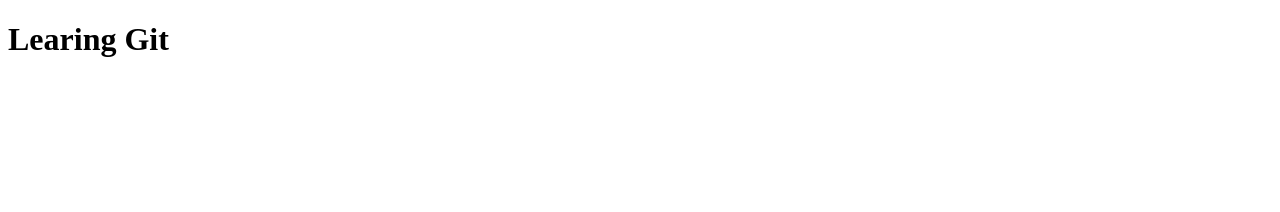
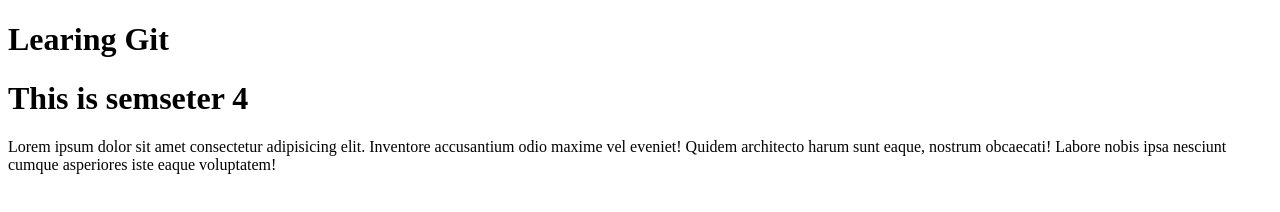
Before and after one commit to nomiimam/LearingGit, a plain HTML site: page index.html in a window 1280 px wide. Drawn offline with Linux system fonts and the light colour scheme.

Commit message:
Add new js file

```diff
--- a/index.html
+++ b/index.html
@@ -8,5 +8,12 @@
   </head>
   <body>
     <h1>Learing Git</h1>
+    <h1>This is semseter 4</h1>
+    <p>
+      Lorem ipsum dolor sit amet consectetur adipisicing elit. Inventore
+      accusantium odio maxime vel eveniet! Quidem architecto harum sunt eaque,
+      nostrum obcaecati! Labore nobis ipsa nesciunt cumque asperiores iste eaque
+      voluptatem!
+    </p>
   </body>
 </html>
--- /dev/null
+++ b/index.js
@@ -0,0 +1 @@
+console.log("HEllo Git");
```
